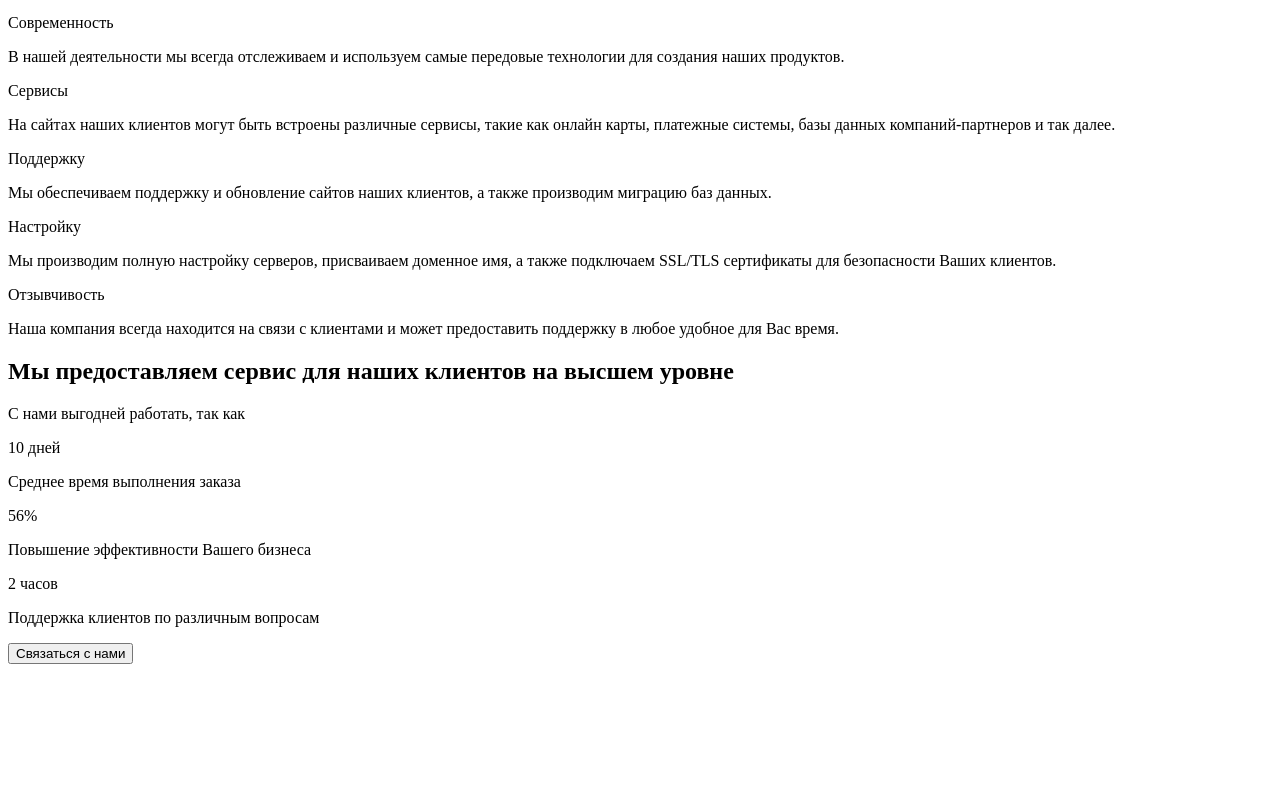
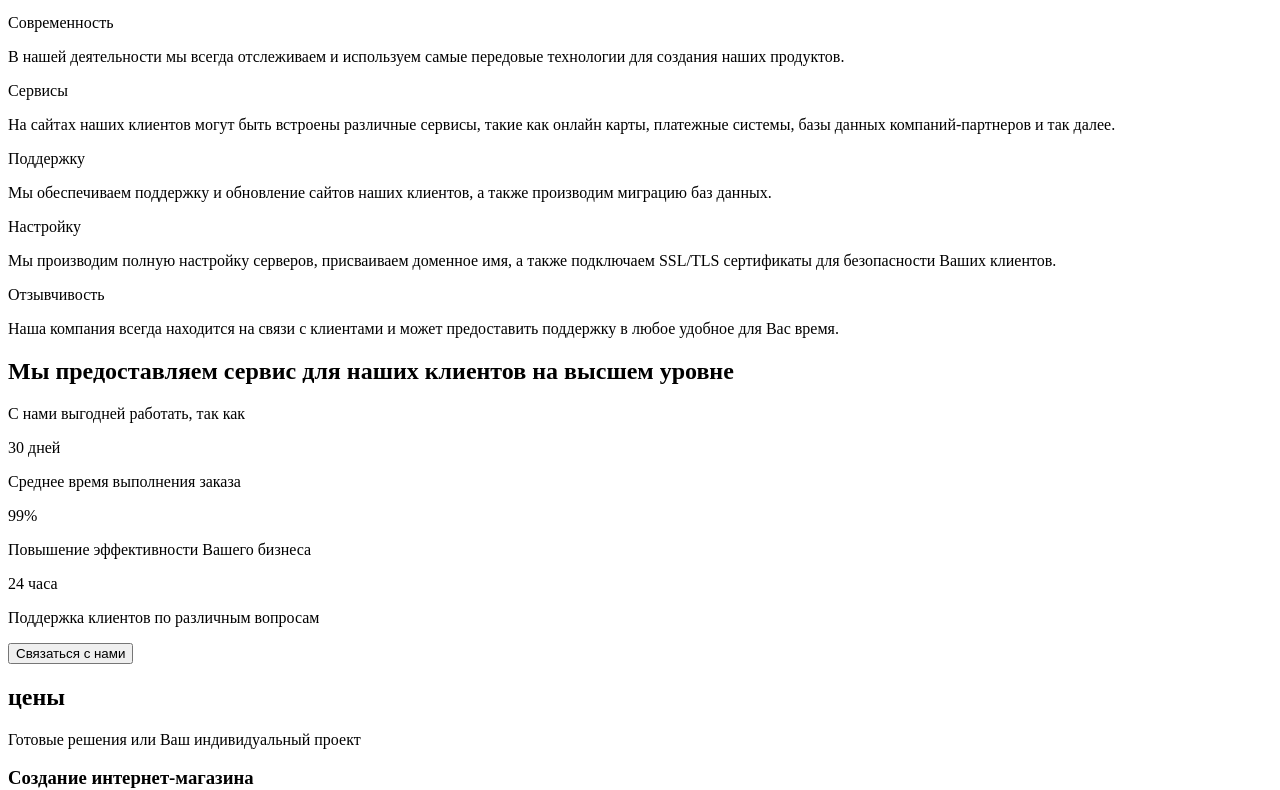
Before and after one commit to mrkelder/proga, a Next.js app: page / in a window 1280 px wide. Shown: the part 2519-3309 px from the top of the page. Before the commit the page ends 3191 px from the top, so only its background shows below. Built offline with nearby package versions, Linux system fonts and the light colour scheme.

Commit message:
Added pricing block

```diff
--- a/components/Heading.js
+++ b/components/Heading.js
@@ -1,7 +1,8 @@
 import { forwardRef } from "react";
 
-const Heading = forwardRef(({ h2, text }, ref) => (
-  <div className="mb-16 text-center">
+export default forwardRef(function Heading({ h2, text }, ref) {
+  return (
+    <div className="my-4 text-center">
       <h2 className="text-base text-primary font-semibold tracking-wide uppercase">
         {h2}
       </h2>
@@ -12,6 +13,5 @@
         {text}
       </p>
     </div>
-));
-
-export default Heading;
+  );
+});
--- /dev/null
+++ b/components/PriceCard.js
@@ -0,0 +1,81 @@
+import { motion } from "framer-motion";
+import Button from "components/Button";
+
+function Card({ price, title, text, pluses, fS }) {
+  return (
+    <motion.div
+      whileHover={{ scale: 1.02 }}
+      transition={{ type: "spring", duration: 0.5 }}
+      className="relative max-w-screen-xl mx-auto my-5 px-4 sm:px-6 lg:px-8 card"
+    >
+      <div className="pricing-box max-w-lg mx-auto rounded-lg shadow-lg overflow-hidden lg:max-w-none lg:flex">
+        <div className="w-full bg-white dark:bg-gray-800 px-6 py-8 lg:flex-shrink-1 lg:p-12">
+          <h3 className="text-2xl leading-8 font-extrabold text-gray-900 sm:text-3xl sm:leading-9 dark:text-white">
+            {title}
+          </h3>
+          <p className="mt-6 text-base leading-6 text-gray-500 dark:text-gray-200">
+            {text}
+          </p>
+          <div className="mt-8">
+            <div className="flex items-center">
+              <h4 className="flex-shrink-0 pr-4 bg-white dark:bg-gray-800 text-sm leading-5 tracking-wider font-semibold uppercase text-purple-600">
+                Особенности
+              </h4>
+              <div className="flex-1 border-t-2 border-gray-200"></div>
+            </div>
+            <ul className="mt-8 lg:grid lg:grid-cols-2 lg:col-gap-8 lg:row-gap-5">
+              {pluses.map(text => (
+                <li
+                  key={`${text}_${Math.random()}`}
+                  className="my-1 flex items-start lg:col-span-1"
+                >
+                  <div className="flex-shrink-0">
+                    <svg
+                      className="h-6 w-6 mr-2"
+                      xmlns="http://www.w3.org/2000/svg"
+                      width="6"
+                      height="6"
+                      stroke="currentColor"
+                      fill="#10b981"
+                      viewBox="0 0 1792 1792"
+                    >
+                      <path d="M1412 734q0-28-18-46l-91-90q-19-19-45-19t-45 19l-408 407-226-226q-19-19-45-19t-45 19l-91 90q-18 18-18 46 0 27 18 45l362 362q19 19 45 19 27 0 46-19l543-543q18-18 18-45zm252 162q0 209-103 385.5t-279.5 279.5-385.5 103-385.5-103-279.5-279.5-103-385.5 103-385.5 279.5-279.5 385.5-103 385.5 103 279.5 279.5 103 385.5z"></path>
+                    </svg>
+                  </div>
+                  <p className="ml-3 text-sm leading-5 text-gray-700 dark:text-gray-200">
+                    {text}
+                  </p>
+                </li>
+              ))}
+            </ul>
+          </div>
+        </div>
+        <div className="py-8 px-6 text-center bg-gray-50 dark:bg-gray-700 lg:flex-shrink-0 lg:flex lg:flex-col lg:justify-center lg:p-12">
+          <div className="mt-4 flex items-center justify-center text-5xl leading-none font-extrabold text-gray-900 dark:text-white">
+            <span style={{ fontSize: fS }}>{price}</span>
+          </div>
+          <p className="mt-4 text-sm leading-5">
+            <span className="w-52 text-xs inline-block font-medium text-gray-500 dark:text-gray-400">
+              цена может отличаться в зависимости от требований
+            </span>
+          </p>
+          <div className="mt-6">
+            <div className="rounded-md shadow">
+              <Button style="h-10 lg:h-12">Выбрать</Button>
+            </div>
+          </div>
+        </div>
+      </div>
+    </motion.div>
+  );
+}
+
+Card.defaultProps = {
+  price: "$0",
+  title: "Сайт",
+  text: "Start selling online for free with all the features you need to launch your local delivery and pick-up service, nothing more. We don't charge commission or monthly fees, keep all your margin.",
+  pluses: new Array(5).fill("All illimited components"),
+  fS: "48px",
+};
+
+export default Card;
--- /dev/null
+++ b/components/Prices.js
@@ -0,0 +1,78 @@
+import React from "react";
+import Heading from "components/Heading";
+import PriceCard from "components/PriceCard";
+
+const cards = [
+  {
+    title: "Создание интернет-магазина",
+    text: "Мы предоставляем создание высокоэффективных интернет-магазинов, вне зависимости от тематики или направления. Помимо самого сайта, мы предоставляем настройку серверов под нужды Вашего бизнеса.",
+    pluses: [
+      "Срок создания магазина от 30 дней",
+      "Настройка сервера под Ваши нужды",
+      "Установка доменного имени",
+      "Предоставление SSL/TLS сертификации",
+      "Подключение всех необходимых Вам платежных систем",
+    ],
+    price: "$1000",
+  },
+  {
+    title: "Корпоративный сайт",
+    text: "Мы предоставляем создание высокоэффективных интернет-магазинов. Тематика интернет-магазина может быть как спортивное питание, так и техника. Интернет-магазины в нашей компании создаются",
+    pluses: [
+      "Срок создания магазина от 30 дней",
+      "Настройка сервера под Ваши нужды",
+      "Установка доменного имени",
+      "Предоставление SSL/TLS сертификации",
+      "Подключение всех необходимых Вам платежных систем",
+    ],
+    price: "$1000",
+  },
+  {
+    title: "Создание торговой площадки",
+    text: "Мы предоставляем создание высокоэффективных интернет-магазинов, вне зависимости от тематики или направления. Помимо самого сайта, мы предоставляем настройку серверов под нужды Вашего бизнеса.",
+    pluses: [
+      "Срок создания магазина от 30 дней",
+      "Настройка сервера под Ваши нужды",
+      "Установка доменного имени",
+      "Предоставление SSL/TLS сертификации",
+      "Панель статистики Ваших продаж на основе Stripe",
+    ],
+    price: "$1000",
+  },
+  {
+    title: "Сайт-визитка",
+    text: "Сайт-везитка - это лицо компании, отображающая услугу, которые предоставляет компания. В зависимости от качества выполнения, клиенты решают идти ли на контакт с компанией или нет. Мы предоставляем создание продающих сайтов-везиток для любого типа бизнеса, будь то грузоперевозки или застройка недвижимости.",
+    pluses: [
+      "Срок создания сайта-везитки 7 дней",
+      "Установка доменного имени",
+      "Предоставление SSL/TLS сертификации",
+    ],
+    price: "$500",
+  },
+  {
+    title: "Ваш собственный проект",
+    text: "Если вам не подошли другие предложения и у вас есть своя уникальная идея, мы можем её осуществить! Обращаем Ваше внимание - цена и сроки выполнения на такой тип проекта могут быть абсолютно разными, однако в среднем большинство проектов выполняются от одной недели до трех месяцев.",
+    pluses: [
+      "Установка доменного имени",
+      "Предоставление SSL/TLS сертификации",
+      "Подключение сторонних сервисов (PayPal, Google Maps...)",
+      "Работа с 2D графикой",
+      "Создание 3D панорам",
+    ],
+    price: "Догорная",
+    fS: "32px",
+  },
+];
+
+function Prices() {
+  return (
+    <div>
+      <Heading h2="цены" text="Готовые решения или Ваш индивидуальный проект" />
+      {cards.map(service => (
+        <PriceCard key={service.title} {...service} />
+      ))}
+    </div>
+  );
+}
+
+export default Prices;
--- a/components/WhyUs.js
+++ b/components/WhyUs.js
@@ -1,5 +1,5 @@
-import React, { useRef, useState, useEffect, createRef } from "react";
-import Heading from "./Heading";
+import React, { useState, useEffect, createRef } from "react";
+import Heading from "components/Heading";
 
 const data = [
   {
@@ -64,11 +64,11 @@
     return () => {
       window.removeEventListener("scroll", execute);
     };
-  }, []);
+  }, [element]);
 
   return (
     <div className="my-4" id="features">
-      <div className="container mx-auto px-6 p-6 bg-white dark:bg-gray-800">
+      <div className="container mx-auto pt-0 p-6 bg-white dark:bg-gray-800">
         <Heading
           h2="особенности"
           text="Работая с нами, вы получаете"
--- a/pages/index.js
+++ b/pages/index.js
@@ -3,8 +3,10 @@
 import AboutUs from "components/AboutUs";
 import WhyUs from "components/WhyUs";
 import Statistics from "components/Statistics";
+import Prices from "components/Prices";
 
 export default function Home() {
+  // TODO: create 404 page
   return (
     <>
       <Head>
@@ -14,6 +16,7 @@
       <AboutUs />
       <WhyUs />
       <Statistics />
+      <Prices />
     </>
   );
 }
```
Lines whose indentation alone changed are shown as unchanged.
